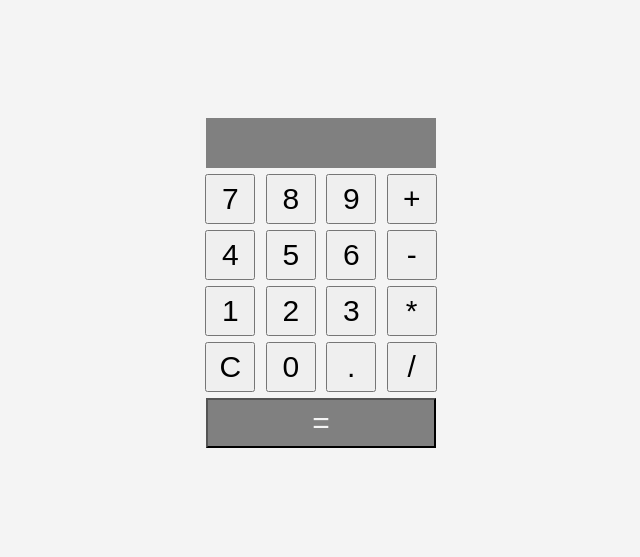
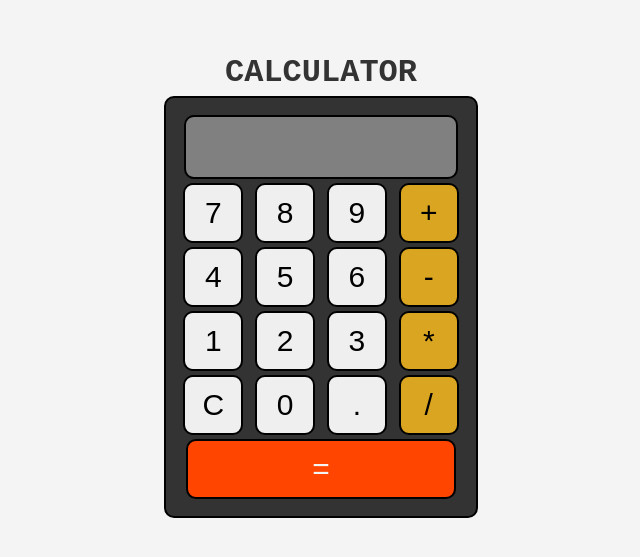
Before and after one commit to jsphmlln/odin-calculator, a plain HTML site: page index.html in a window 1280 px wide. Shown: the part 117-674 px from the top of the page, without its empty margins (319-959 px from the left). Drawn offline with Linux system fonts and the light colour scheme.

Commit message:
added final css styles

```diff
--- a/index.html
+++ b/index.html
@@ -7,6 +7,7 @@
     <link href="style.css" rel="stylesheet">
 </head>
 <body>
+    <h1>CALCULATOR</h1>
     <div id="container">
         <div id="display"></div>
         <div>
@@ -33,7 +34,9 @@
             <button value ="." class="numButton">.</button>
             <button value ="/" class="operatorButton">/</button>
         </div>
+        <div>
             <button value ="=" class="equalButton">=</button>
+        </div>
     </div>
 
 
--- a/style.css
+++ b/style.css
@@ -1,6 +1,5 @@
-body, #container {
+body{
   font-family: Arial, sans-serif;
-  font-size: 16px;
   color: #333;
   background-color: #f4f4f4;
   margin: 0;
@@ -11,20 +10,49 @@ body, #container {
   justify-content: center;
   align-items: center;
   min-height: 100vh;
+  font-family: monospace;
+}
+
+h1{
+  font-family: monospace;
+  font-size: 32px;
+  padding: 5px;
+  margin: 0;
+}
+
+#container{
+  background-color: #333;
+  padding: 15px;
+  justify-items: center;
+  border: 2px solid black;
+  border-radius: 10px;
+
 }
 
 #display, .equalButton{
     background-color: grey;
     color:#f4f4f4;
     font-size: 30px;
-    width: 230px;
-    height: 50px;
-    margin: 3px;
+    width: 270px;
+    height: 60px;
+    margin: 2px;
+    border: 2px solid black;
+    border-radius: 10px;
+}
+
+.equalButton{
+  background-color: orangered;
+}
+
+.operatorButton{
+  background-color: goldenrod;
 }
 
 .numButton, .operatorButton, .clearButton{
     font-size: 30px;
-    width: 50px;
-    height: 50px;
-    margin: 3px;
+    width: 60px;
+    height: 60px;
+    margin: 2px;
+    border: 2px solid black;
+    border-radius: 10px;
 }
```
